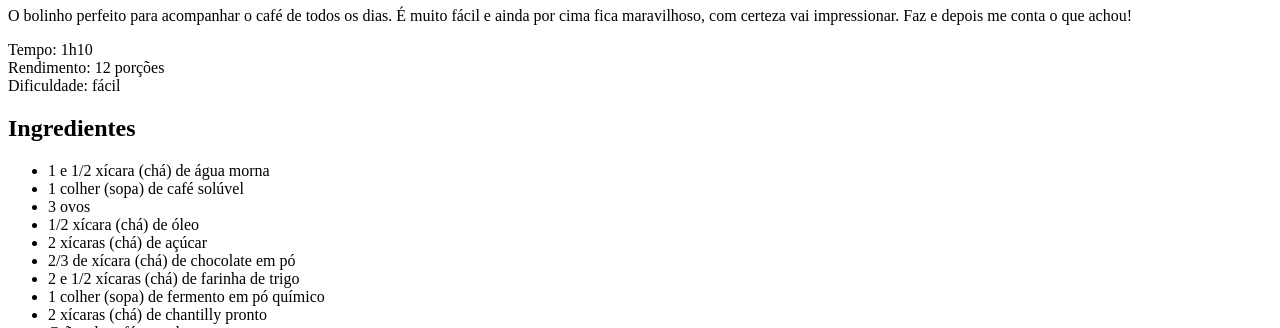
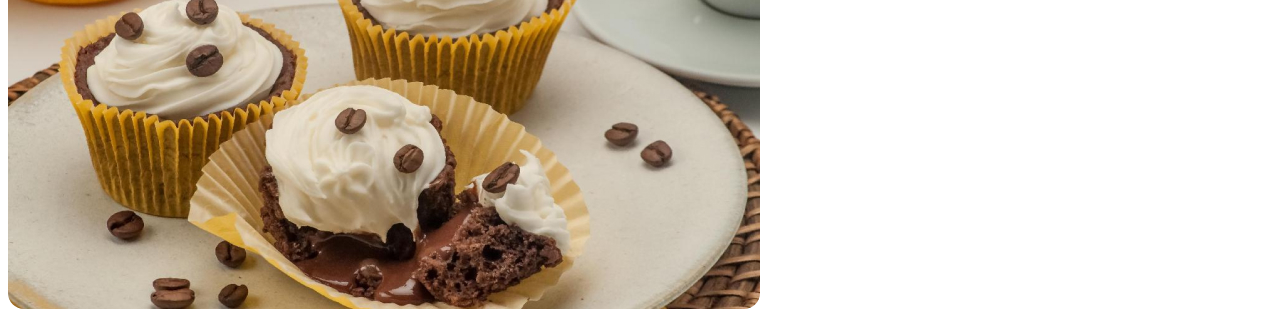
Before and after one commit to juanpablolpf/projeto-receitas-fullstack, a plain HTML site: page index.html in a window 1280 px wide. Shown: the part 99-427 px from the top of the page. Drawn offline with Linux system fonts and the light colour scheme.

Commit message:
adicionando imagens e estilo style.css

```diff
--- a/index.html
+++ b/index.html
@@ -4,10 +4,11 @@
     <meta charset="UTF-8">
     <meta name="viewport" content="width=device-width, initial-scale=1.0">
     <title>Página de receita</title>
+    <link rel="stylesheet" href="style.css">
 </head>
 <body>
     <div id="page">
-        <img src="" alt="">
+        <img src="assets/main-image.jpg" alt="imagem de um cupkace com grãos de café e um chantilly">
         <main>
             <section id="about"></section>
                 <h1>Cupcake de café com chantilly</h1>
--- /dev/null
+++ b/style.css
@@ -0,0 +1,3 @@
+img {
+    border-radius: 16px;
+}
```
Also changed, not shown: assets/bg.jpg (added), assets/main-image.jpg (added).
